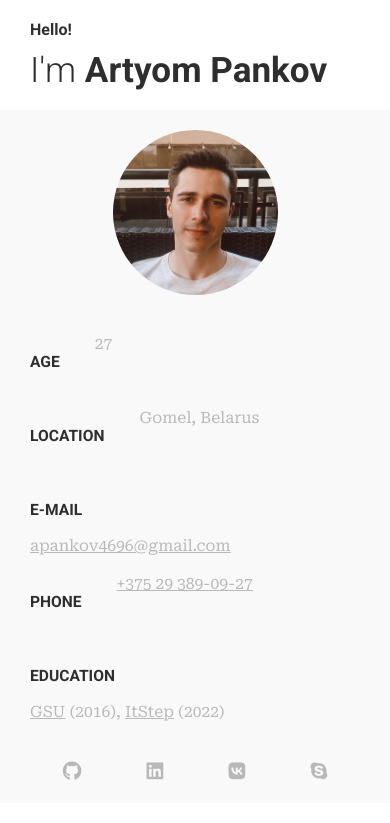
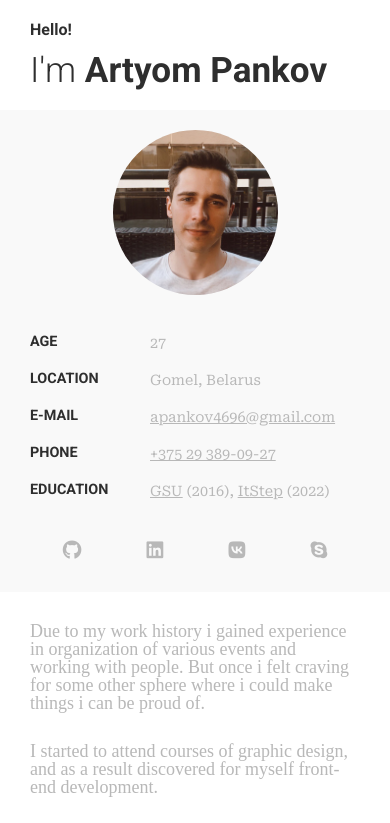
Before and after one commit to avpankov/EPAM_JS_lab_Resume, a website: page index.html in a window 390 px wide. Shown: the top 823 px of the page. Drawn offline with Linux system fonts and the light colour scheme.

Commit message:
Added changes

```diff
--- a/index.html
+++ b/index.html
@@ -19,24 +19,23 @@
         <aside>
             <img src="./img/photo.jpg" alt="photo">
             <div class="info">
-                <div class="info__headings">
-                    <div class="flex">
-                        <h4>AGE</h4> <span id="age" class="info__content"></span>
-                    </div>
-                    <div class="flex">
-                        <h4>LOCATION</h4> <span class="info__content">Gomel, Belarus</span>
-                    </div>
-                    <div class="flex">
-                        <h4>E-MAIL</h4> <span class="info__content"><a href="mailto:apankov4696@gmail.com">apankov4696@gmail.com</a></span>
-                    </div>
-                    <div class="flex">
-                        <h4>PHONE</h4> <span class="info__content"><a href="tel:+375293890927">+375 29 389-09-27</a></span>
-                    </div>
-                    <div class="flex">
-                        <h4>EDUCATION</h4> <span class="info__content"><a href="https://gsu.by/">GSU</a> (2016), <a href="https://gomel.itstep.by/">ItStep</a>
-                            (2022)</span>
-                    </div>
 
+                <div class="info-item">
+                    <h4>AGE</h4> <span id="age"></span>
+                </div>
+                <div class="info-item">
+                    <h4>LOCATION</h4> <span>Gomel, Belarus</span>
+                </div>
+                <div class="info-item">
+                    <h4>E-MAIL</h4> <span><a href="mailto:apankov4696@gmail.com">apankov4696@gmail.com</a></span>
+                </div>
+                <div class="info-item">
+                    <h4>PHONE</h4> <span><a href="tel:+375293890927">+375 29 389-09-27</a></span>
+                </div>
+                <div class="info-item">
+                    <h4>EDUCATION</h4> <span><a href="https://gsu.by/">GSU</a> (2016), <a
+                            href="https://gomel.itstep.by/">ItStep</a>
+                        (2022)</span>
                 </div>
             </div>
             <div class="social-networks">
--- a/style/style.scss
+++ b/style/style.scss
@@ -15,9 +15,10 @@ body {
     display: flex;
     flex-direction: column;
     color: $text-color;
-    h1, h4 {
+    h1,
+    h4 {
         color: $primary-color;
-        font-family: 'Roboto';
+        font-family: "Roboto";
     }
     .flexboxlayout {
         align-self: center;
@@ -46,12 +47,8 @@ body {
             }
 
             .info {
-                display: flex;
-                flex-direction: row;
-                justify-content: space-around;
                 width: 100%;
-                .info__headings {
-                    .flex {
+                .info-item {
                     display: flex;
                     flex-direction: row;
                     flex-wrap: wrap;
@@ -62,16 +59,15 @@ body {
                         line-height: 14px;
                         font-family: $title-font;
                         color: $primary-color;
+                        width: 80px;
                     }
-                        .info__content {
+                    span {
                         color: $text-color;
                         font-family: $text-font;
                         font-weight: 400;
                         word-break: break-all;
                         a {
                             color: $text-color;
-
-                            }
                         }
                     }
                 }
@@ -177,6 +173,7 @@ body {
             border-radius: 0%;
             box-shadow: none;
             aside {
+                display: flex;
                 margin: 110px 0 0 0;
                 width: 100%;
                 border-radius: 0%;
@@ -185,27 +182,21 @@ body {
                     max-width: 50%;
                 }
                 .info {
-                    width: 100%;
-                    font-size: 4vw;
-                    justify-content: space-between;
-                    .info__headings {
+                    font-size: 0.9rem;
+                    .info-item {
                         h4 {
-                            margin: 20px 35px 20px 0;
+                            width: 120px;
                         }
-                    }
-                    .info__content {
-                        margin-right: 60px;
                     }
                 }
                 .social-networks {
                     font-size: 1.1rem;
-                    margin: 20px 0 20px 0;
+                    margin: 20px 0 30px 0;
                 }
             }
 
             section {
                 width: 100%;
-                margin: 10px 0 10px 0;
                 padding: 0 30px;
                 border-radius: 0%;
                 .greeting {
@@ -224,6 +215,7 @@ body {
         }
 
         footer {
+            margin-top: 0;
             overflow: hidden;
         }
     }
```
Also changed, not shown: style/style.css, 1 other file. Lines whose indentation alone changed are shown as unchanged.
